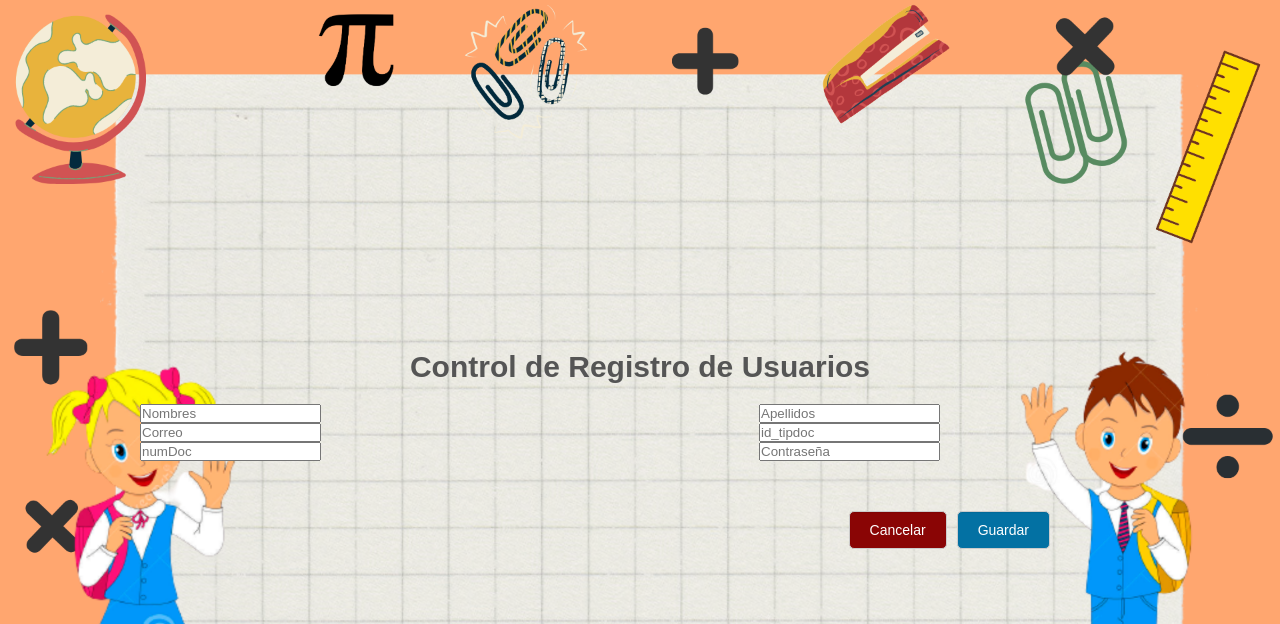
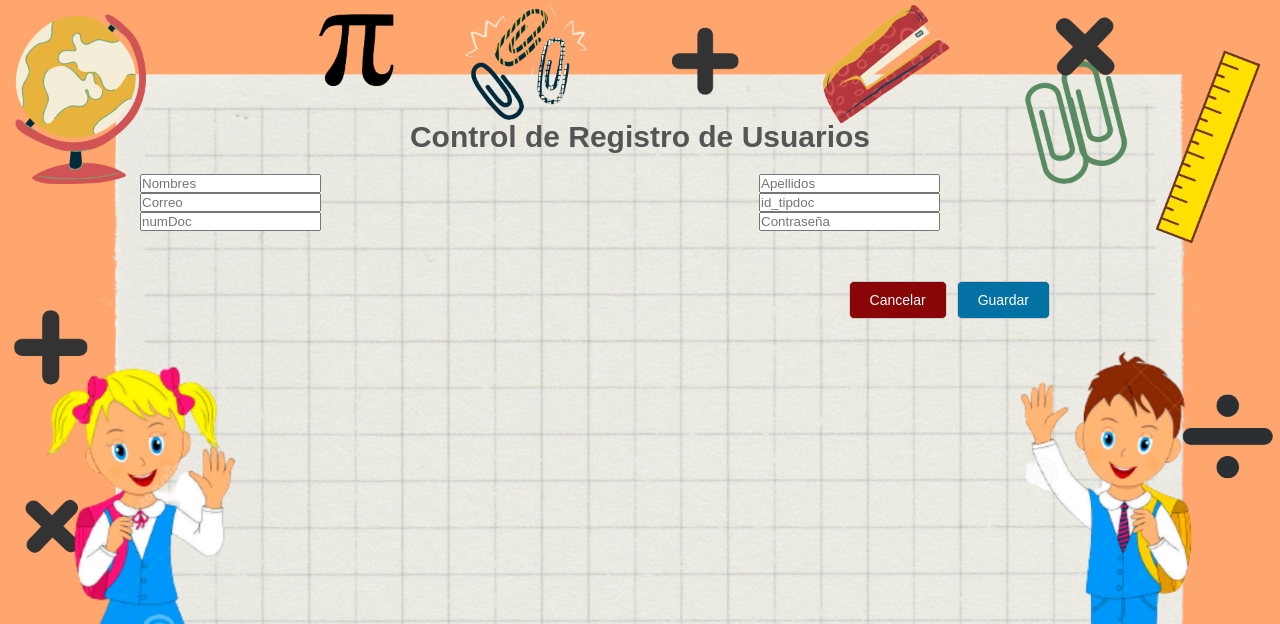
Before and after one commit to Diego8541265/matematicaDJL, a PHP site: page /Nuevo_usuario.php in a window 1280 px wide. Shown: the top 624 px of the page. Run offline with PHP 8.4, Linux system fonts and the light colour scheme.

Commit message:
iuytrftyui

```diff
--- a/Control_registro.css
+++ b/Control_registro.css
@@ -71,7 +71,7 @@ a{
 
 h2{
     display: block;
-    margin-top: 250px;
+    margin-top: 20px;
     margin-bottom: 20px;
     text-align: center;
     font-size: 30px;
```
